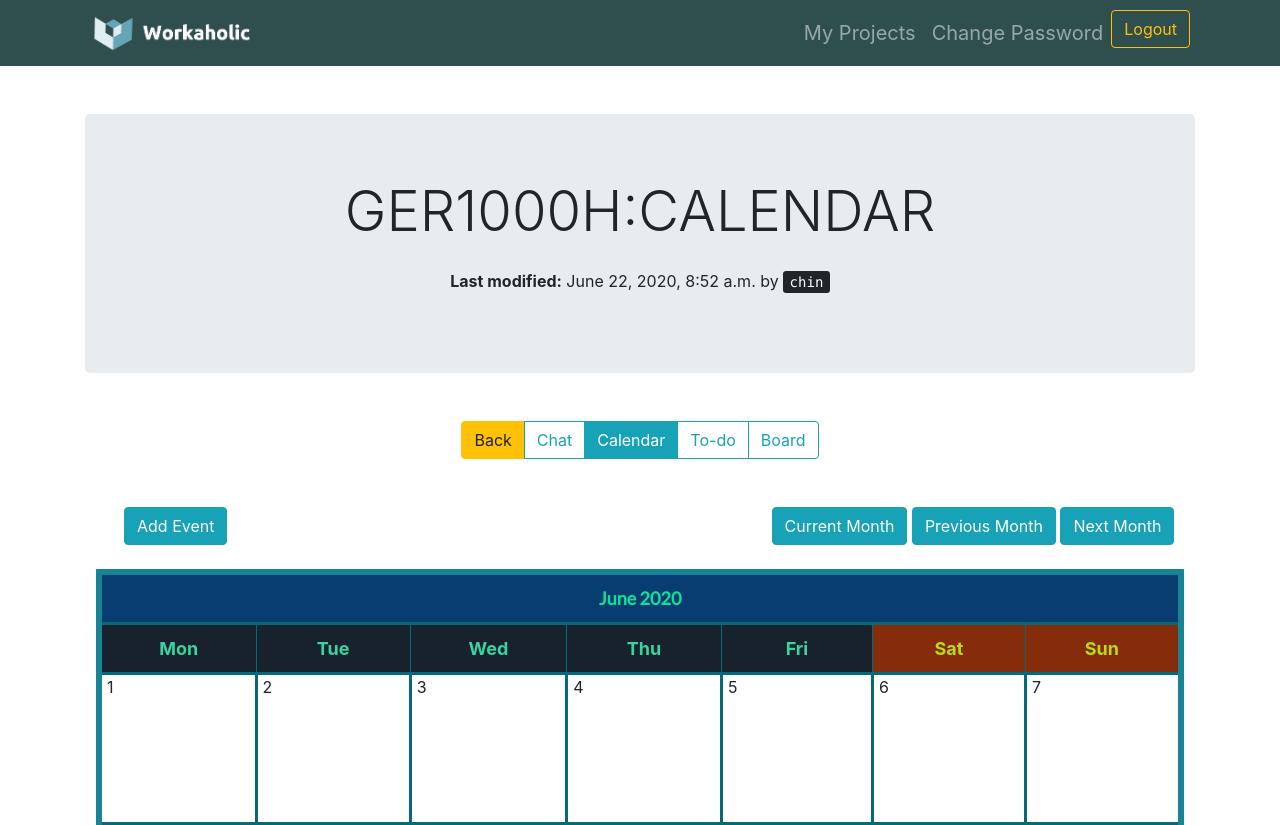
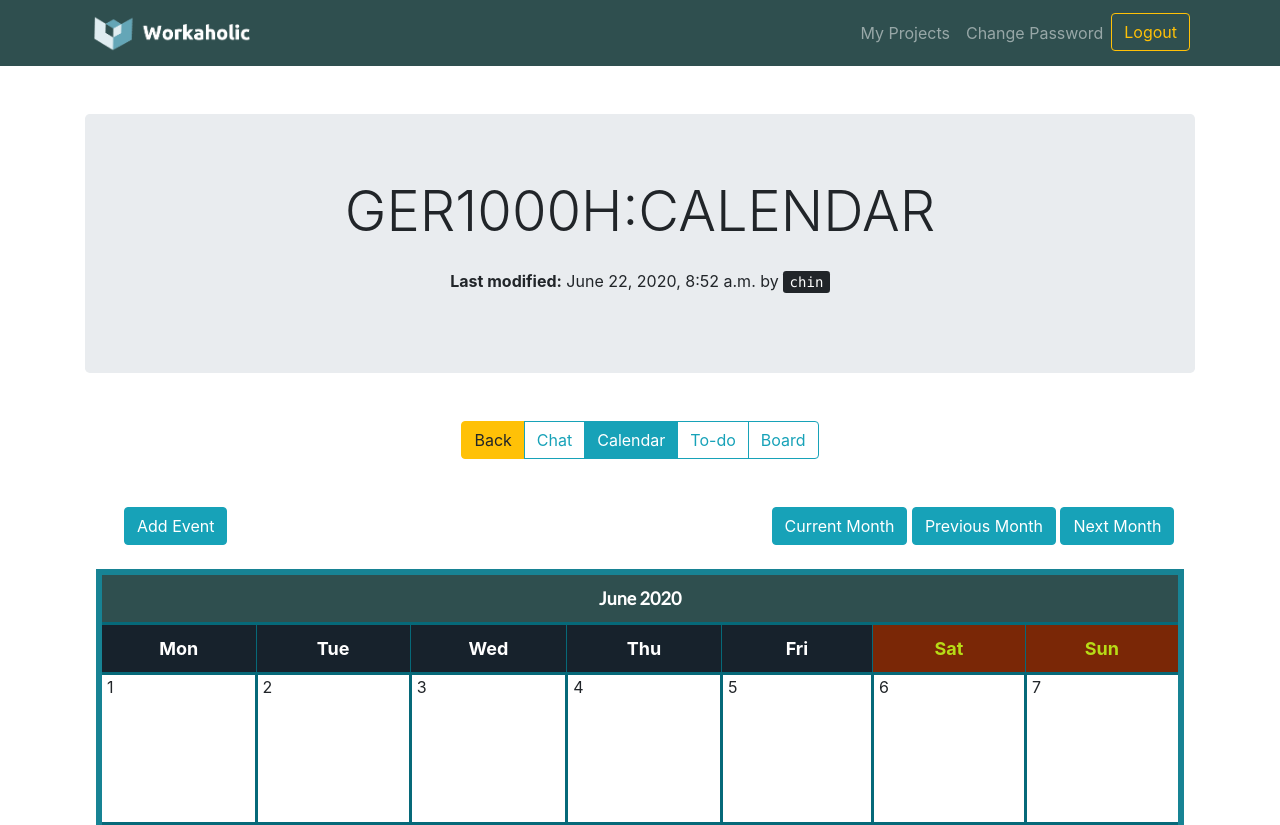
Before and after one commit to fancasta/Workaholic-1, a Django app: page /project/39/calendar/ in a window 1280 px wide. Shown: the top 825 px of the page. Run offline with Django 3.2, Linux system fonts and the light colour scheme; a user stored in the database is signed in; data comes from the database, SQL or seed files in the repository; both versions use the stored data as it was after the commit; some libraries are stand-ins or nearby versions.

Commit message:
Changing the color of calendar

```diff
--- a/workaholic/backend/static/cal/style.css
+++ b/workaholic/backend/static/cal/style.css
@@ -27,8 +27,8 @@
     font-size: 30px;
     font-weight: bold;
     font-family: Lato;
-    background-color:rgb(8, 61, 114);
-    color: rgb(14, 223, 153);
+    background-color:darkslategrey;
+    color: white;
   }
 
 .date {
@@ -47,7 +47,7 @@ ul {
 
 .form input, .form select, .form textarea {
     border-radius: 5px;
-    border: 1px solid #17a2b8;
+    border: 3px solid #17a2b8;
     outline: none;
     background: none;
     padding: 5px;
@@ -56,11 +56,11 @@ ul {
 
   .mon, .tue, .wed, .thu, .fri {
     background-color:rgb(23, 34, 44);
-    color: rgb(57, 212, 161);
+    color: white;
   }
 
   .sat, .sun {
-    background-color:rgb(133, 45, 10);
+    background-color:rgb(122, 39, 6);
     color: rgb(183, 219, 22);
   }
 
@@ -68,7 +68,7 @@ ul {
     background-color: rgb(216, 212, 212);
   }
 
-  li {
+  .calendar li {
     color: indigo;
-    font-size: 20px;
+    font-size: 15px;
   }
```
Also changed, not shown: workaholic/backend/db.sqlite3.
